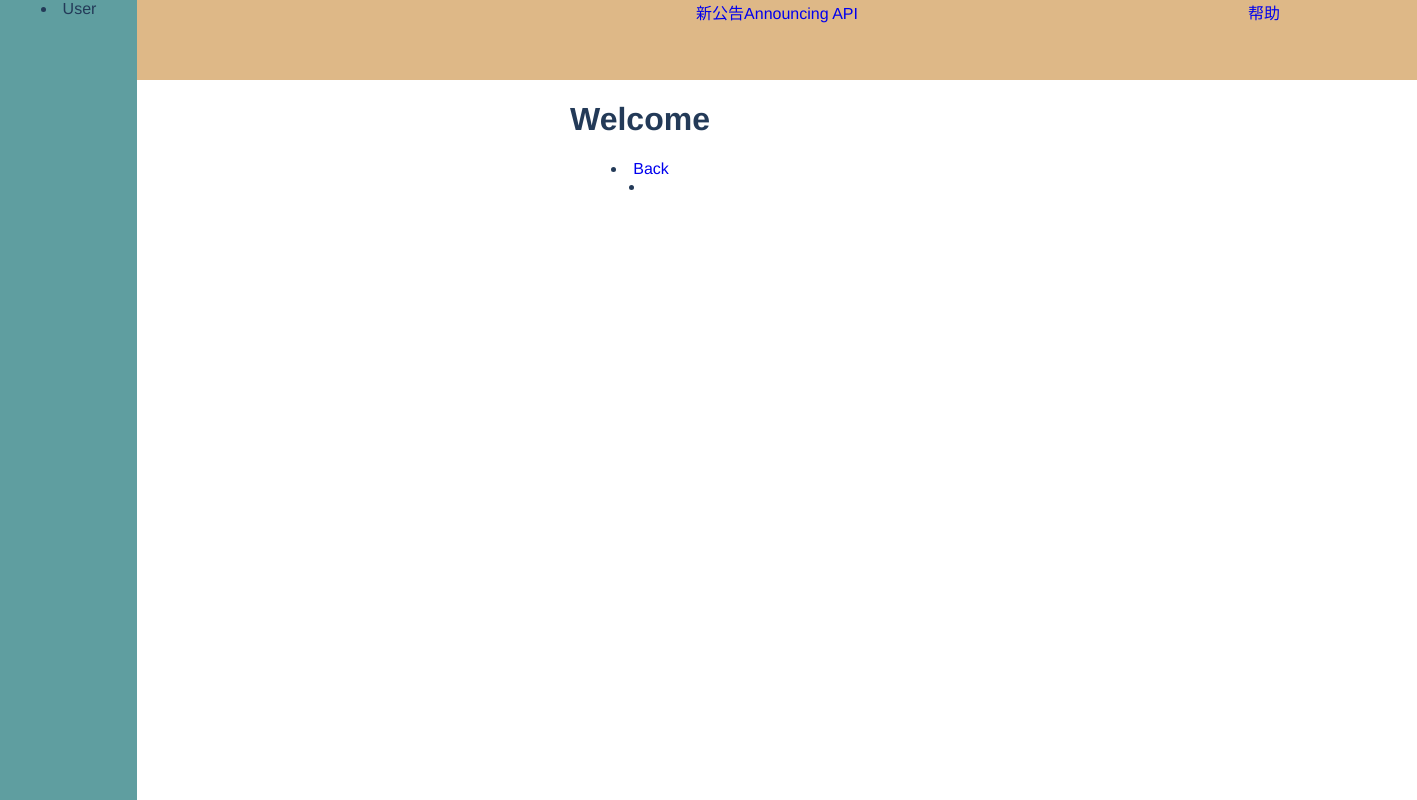
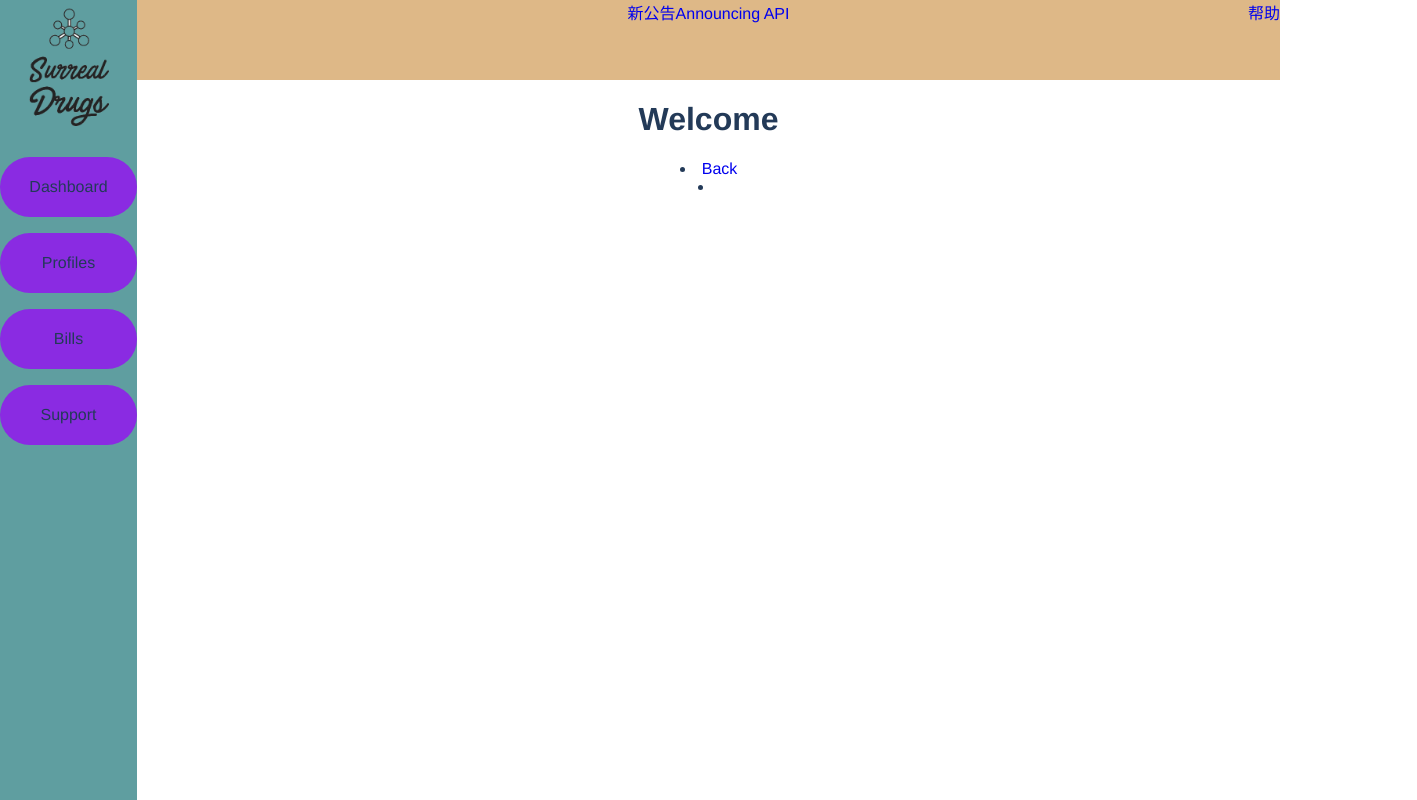
Before and after one commit to 0lvl0/vue, a Vue app: page /redirect in a window 1280 px wide. Shown: the whole page, 1417 px wide, since content can reach past the window. Built offline with nearby package versions, Linux system fonts and the light colour scheme; the HTML template or start-up script is replaced by a standard one.

Commit message:
更新了左侧按钮排版

```diff
--- a/public/index.html
+++ b/public/index.html
@@ -36,12 +36,16 @@
       position: fixed;
       background-color: cadetblue;
     }
+    .left_logo{
+      width: 137px;
+      border-radius: 1px;
+    }
     .container {
-      width: calc(100% -137px);
+      left: 137px;
+      position: relative;
+      width: calc(100% - 137px);
     }
     .top_bar_news {
-      position: relative;
-      left: 137px;
       height: 10%;
       background-color: burlywood;
     }
--- a/src/components/main.vue
+++ b/src/components/main.vue
@@ -1,7 +1,11 @@
 <template>
   <div>
     <div class="left_bar_list">
-      <li>User</li>
+      <img class="left_logo" src="./../assets/logo.png" alt="Surreal">
+        <p>Dashboard</p>
+        <p>Profiles</p>
+        <p>Bills</p>
+        <p>Support</p>
     </div>
     <div class="container">
       <div class="top_bar_news">
@@ -34,3 +38,15 @@
     </div>
   </div>
 </template>
+<style>
+p{
+  height:60px;
+  width: 137px;
+  overflow: hidden;
+  text-align: center;
+  background-color: blueviolet;
+  border-radius: 30px;
+  align-content: center;
+  display: grid;
+}
+</style>
```
